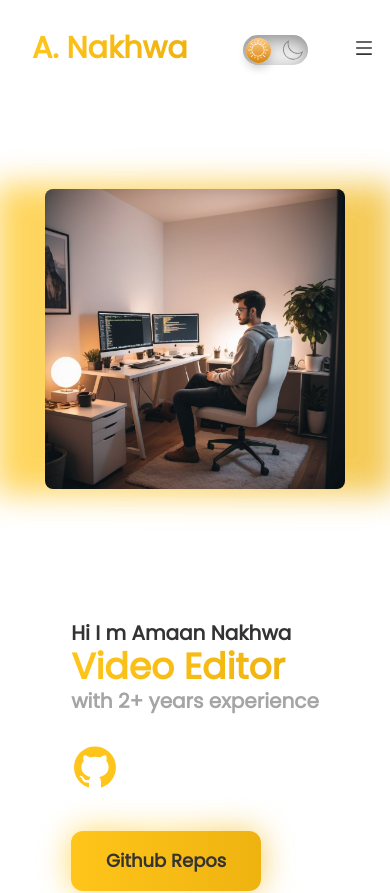
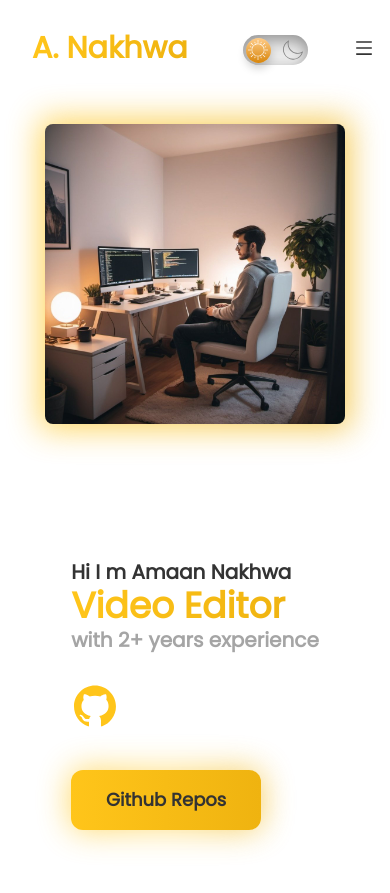
Before and after one commit to AmaanNakhwa/PortfolioWebsite, a React (Vite) app in the folder my-project/: page / in a window 390 px wide. Shown: the top 893 px of the page. Built offline with nearby package versions, Linux system fonts and the light colour scheme.

Commit message:
Improved css of home page

```diff
--- a/my-project/src/components/Hero.jsx
+++ b/my-project/src/components/Hero.jsx
@@ -52,11 +52,15 @@ const Hero = () => {
         </a>
         </div>
     </div>
-        <div className='image-glow my-auto'>
-
-            <img className='w-[300px] sm:w-[500px] rounded-lg mx-auto h-auto' src={profilepic1} alt="profile pic" />
+    <div className='mx-auto'>
+        <div className='image-glow  my-auto'>
+            <img
+            src={profilepic1}
+            alt="profile pic"
+            className='object-cover w-[300px] sm:w-[500px] rounded-lg mx-auto h-auto'
+            />
         </div>
-
+    </div>
         </div>
         </div>
 
```
